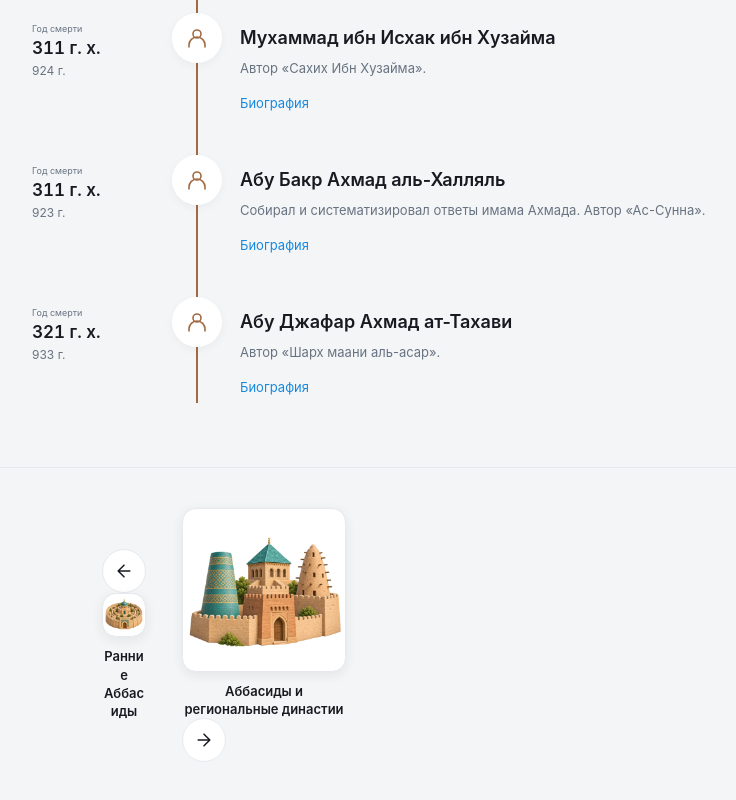
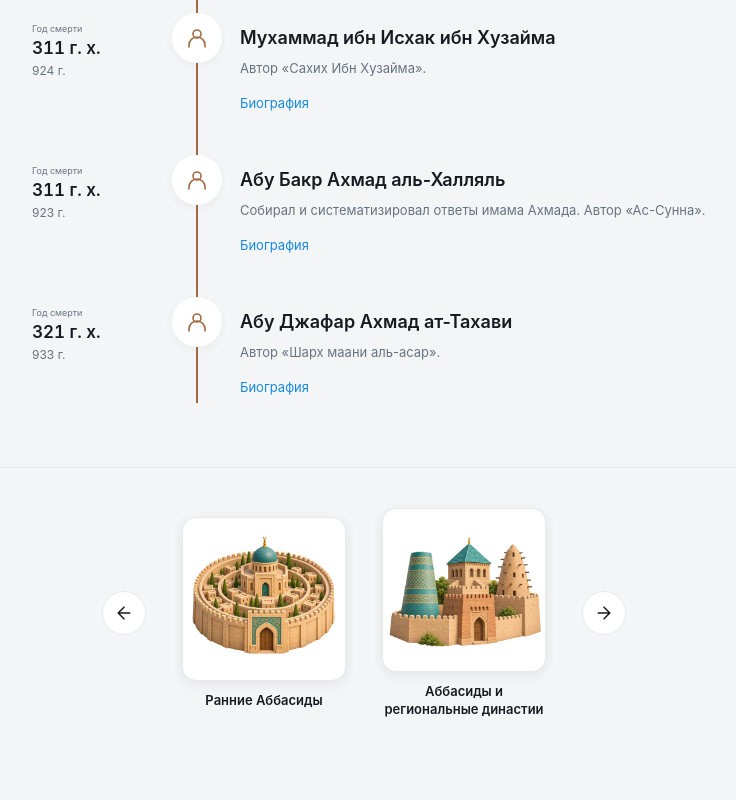
Before and after one commit to Nuruddin999/tarih, a Next.js app: page /epochs/abbasid-scholarship/ in a window 1280 px wide. Shown: the part 2415-3215 px from the top of the page, without its empty margins (276-1012 px from the left). After the commit the page ends 3181 px from the top, so only its background shows below. Built offline with nearby package versions, Linux system fonts and the light colour scheme.

Commit message:
Render neighboring epoch navigation as a single row

```diff
--- a/src/app/epochs/[id]/page.tsx
+++ b/src/app/epochs/[id]/page.tsx
@@ -33,7 +33,6 @@ export default async function EpochPage({ params }: Props) {
     <section className="epoch-intro"><DateLabel date={period.dates} large /><h1>{period.title}</h1><p>{period.description}</p></section>
     <ChronologyExplorer periodId={id} />
     <nav className="epoch-pagination" aria-label="Соседние эпохи">
-      <div className="epoch-pagination__group epoch-pagination__group--previous">
       <Link className="epoch-pagination__arrow" href={previousPeriod ? `/epochs/${previousPeriod.id}/` : "/#epochs"}
         aria-label={previousPeriod ? `Предыдущая эпоха: ${previousPeriod.title}` : "Все эпохи"}>
         <svg viewBox="0 0 24 24" fill="none" aria-hidden="true"><path d="M19 12H5m7 7-7-7 7-7" /></svg>
@@ -42,18 +41,15 @@ export default async function EpochPage({ params }: Props) {
         <span className="epoch-pagination__art"><Image src={`/images/eras/${previousPeriod.id}.webp`} alt="" width={1254} height={1254} unoptimized /></span>
         <span className="epoch-pagination__title">{previousPeriod.title}</span>
       </Link> : <span aria-hidden="true" />}
-      </div>
-      <div className="epoch-pagination__group epoch-pagination__group--next">
       {nextPeriod ? <Link className="epoch-pagination__card" href={`/epochs/${nextPeriod.id}/`}>
         <span className="epoch-pagination__art"><Image src={`/images/eras/${nextPeriod.id}.webp`} alt="" width={1254} height={1254} unoptimized /></span>
         <span className="epoch-pagination__title">{nextPeriod.title}</span>
-        </Link> : <span aria-hidden="true" />}{!nextPeriod && <span className="epoch-pagination__arrow epoch-pagination__arrow--disabled" aria-hidden="true">
+      </Link> : <span aria-hidden="true" />}
+      {nextPeriod ? <Link className="epoch-pagination__arrow" href={`/epochs/${nextPeriod.id}/`} aria-label={`Следующая эпоха: ${nextPeriod.title}`}>
+        <svg viewBox="0 0 24 24" fill="none" aria-hidden="true"><path d="M5 12h14m-7-7 7 7-7 7" /></svg>
+      </Link> : <span className="epoch-pagination__arrow epoch-pagination__arrow--disabled" aria-hidden="true">
         <svg viewBox="0 0 24 24" fill="none"><path d="M5 12h14m-7-7 7 7-7 7" /></svg>
       </span>}
-        {nextPeriod && <Link className="epoch-pagination__arrow" href={`/epochs/${nextPeriod.id}/`} aria-label={`Следующая эпоха: ${nextPeriod.title}`}>
-          <svg viewBox="0 0 24 24" fill="none" aria-hidden="true"><path d="M5 12h14m-7-7 7 7-7 7" /></svg>
-        </Link>}
-      </div>
     </nav>
   </main>;
 }
```
Lines whose indentation alone changed are shown as unchanged.
